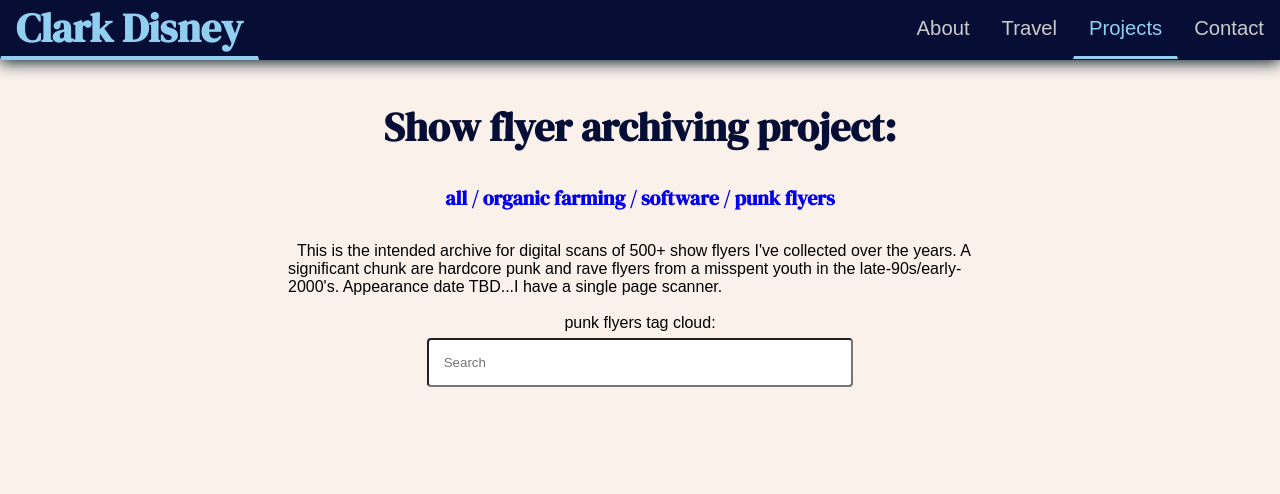
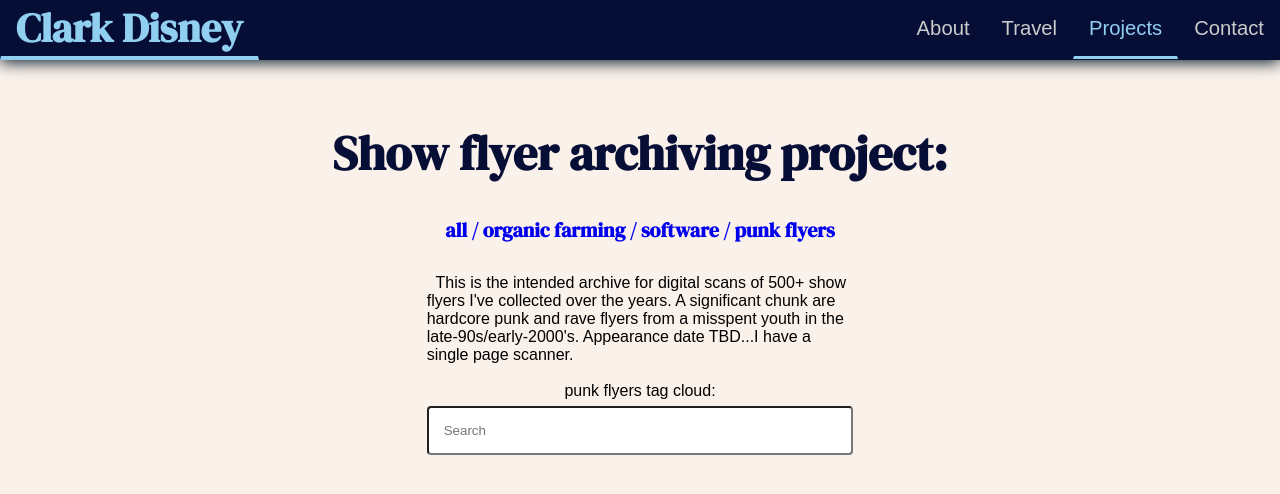
Before and after one commit to clarkadisney/clarkadisney.github.io, a Jekyll site: the page built from punkflyers.html, in a window 1280 px wide. Shown: the top 494 px of the page. Built offline with Jekyll 4.4.1, drawn with Linux system fonts in a browser that asks for light colours; nearby versions of some CDN libraries.

Commit message:
Add files via upload

```diff
--- a/assets/css/styles.css
+++ b/assets/css/styles.css
@@ -122,13 +122,13 @@ border: 1px solid blue;
   margin-bottom: 0.5em;
 	text-align: center;
 	font-weight: bold;
-	font-size: 2.5em;
+	font-size: 3em;
 	font-family: 'DM Serif Display', serif;
 	color: #070e36;
 }
 
 .locationcaption {
-  width: 55%;
+  width: 33.33%;
 	text-align: left;
 }
 
```
